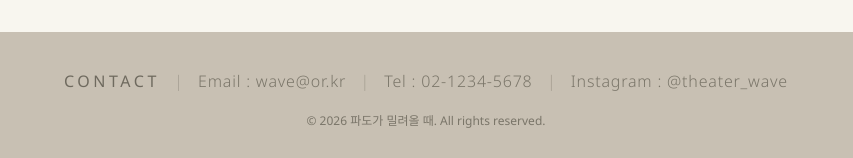
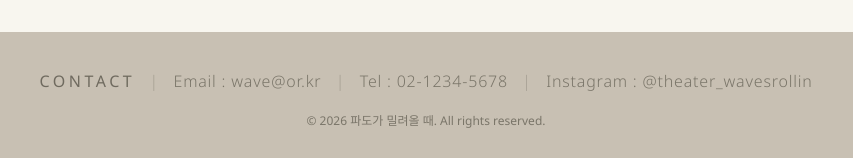
Before and after one commit to theater-wave/theater-wave.github.io, a plain HTML site: page index.html in a window 1280 px wide. Shown: the part 2694-2852 px from the top of the page, 214-1067 px from the left. Drawn offline with nearby package versions, Linux system fonts and the light colour scheme; no server answers; a web font is replaced by a local one.

Commit message:
Link the footer to the @theater_wavesrollin Instagram account
Co-Authored-By: Claude Opus 5.5 <noreply@anthropic.com>
Claude-Session: https://claude.ai/code/session_01FDpaqMpK7X2ngCoX93T8wE

```diff
--- a/index.html
+++ b/index.html
@@ -220,7 +220,7 @@ footer .copy-right { margin: 0; font-size: .75rem; line-height: 1rem; color: var
 
 <footer id="contact">
   <div class="frame">
-    <p class="contact-line"><strong>CONTACT</strong><span class="sep" aria-hidden="true">|</span>Email : <a href="mailto:wave@or.kr">wave@or.kr</a><span class="sep" aria-hidden="true">|</span>Tel : <a href="tel:02-1234-5678">02-1234-5678</a><span class="sep" aria-hidden="true">|</span>Instagram : <a href="https://www.instagram.com/theater_wave" target="_blank" rel="noopener">@theater_wave</a></p>
+    <p class="contact-line"><strong>CONTACT</strong><span class="sep" aria-hidden="true">|</span>Email : <a href="mailto:wave@or.kr">wave@or.kr</a><span class="sep" aria-hidden="true">|</span>Tel : <a href="tel:02-1234-5678">02-1234-5678</a><span class="sep" aria-hidden="true">|</span>Instagram : <a href="https://www.instagram.com/theater_wavesrollin/" target="_blank" rel="noopener">@theater_wavesrollin</a></p>
     <p class="copy-right">© 2026 파도가 밀려올 때. All rights reserved.</p>
   </div>
 </footer>
```
